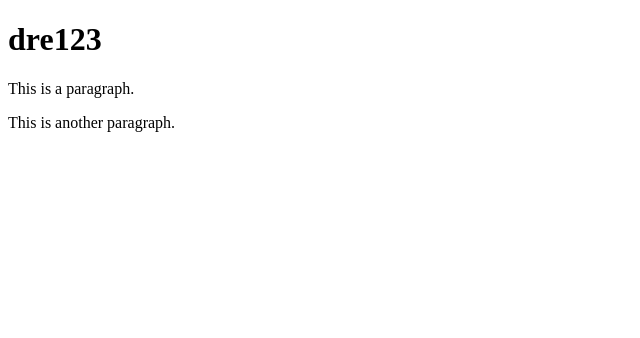
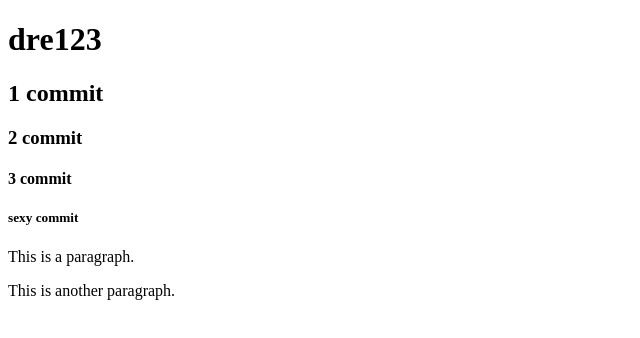
Before and after one commit to andrei-bugaescu/my-website-oops, a plain HTML site: page index.html in a window 1280 px wide. Shown: the whole page, without its empty margins (0-640 px from the left). Drawn offline with Linux system fonts and the light colour scheme.

Commit message:
my second commit

```diff
--- a/index.html
+++ b/index.html
@@ -4,6 +4,10 @@
   <meta charset="UTF-8">
   <title>title</title>
   <h1>dre123</h1>
+  <h2>1 commit</h2>
+  <h3>2 commit</h3>
+  <h4>3 commit</h4>
+  <h5>sexy commit</h5>
   <p>This is a paragraph.</p>
 
 </head>
```
